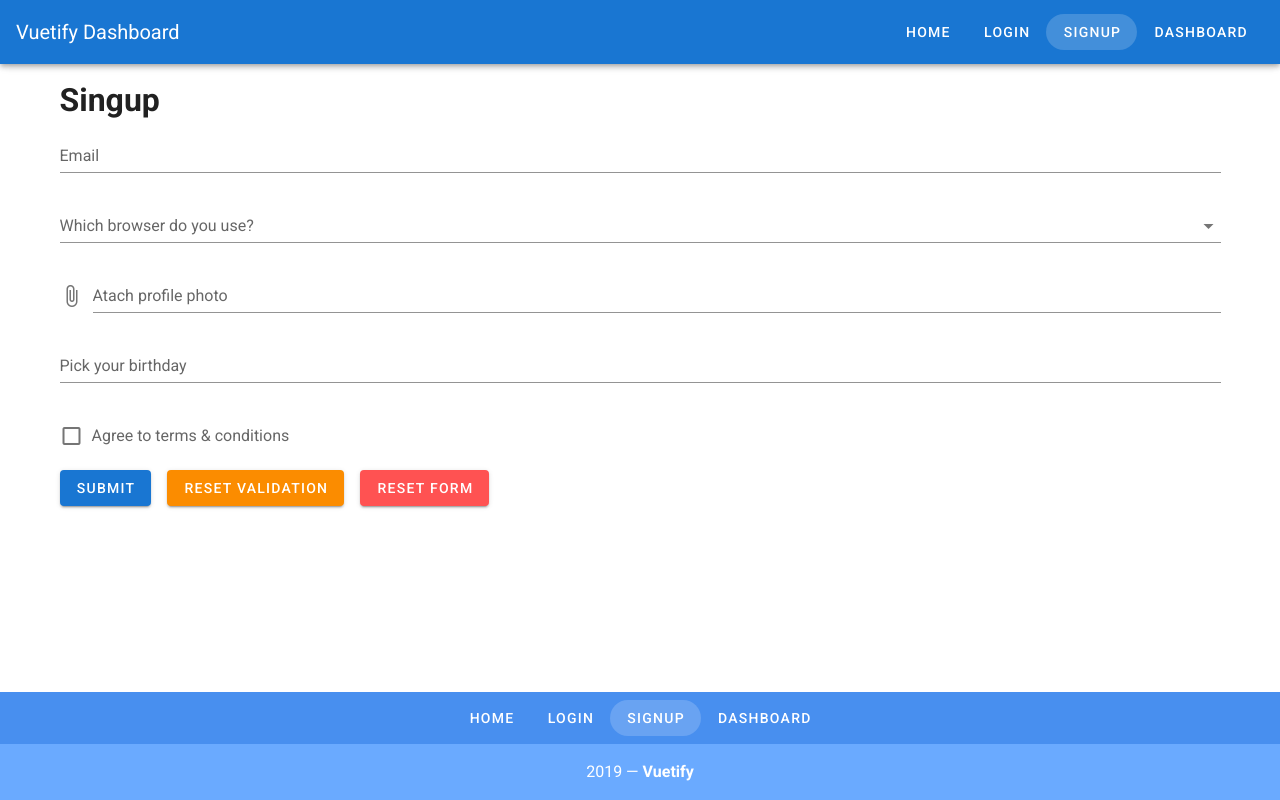
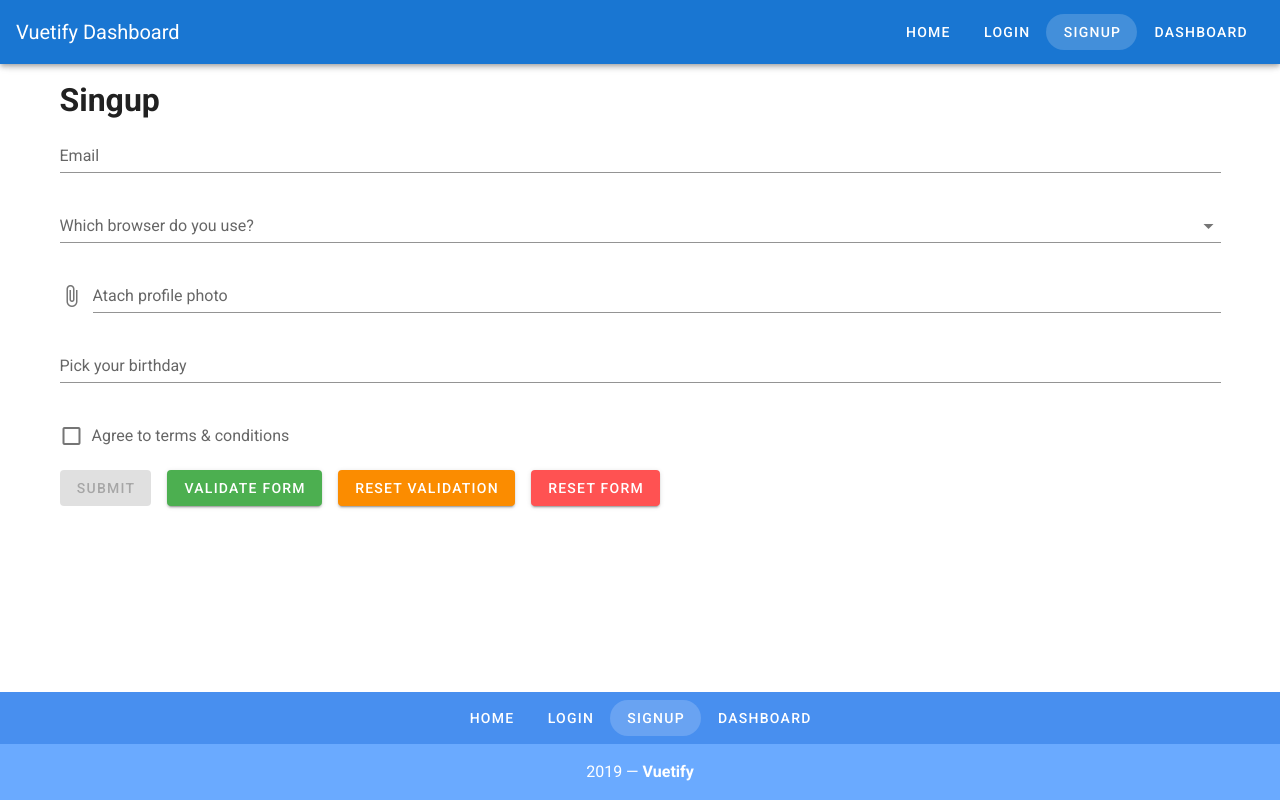
Before and after one commit to mindfulengr/vue-mastery-lessons, a Vue app in the folder beautify-with-vuetify/vuetify-dashboard/: page /signup in a window 1280 px wide. Built offline with nearby package versions, Linux system fonts and the light colour scheme.

Commit message:
add button for manual form validation

```diff
--- a/beautify-with-vuetify/vuetify-dashboard/src/views/Signup.vue
+++ b/beautify-with-vuetify/vuetify-dashboard/src/views/Signup.vue
@@ -25,7 +25,8 @@
             v-model="agreeToTerms"
             :rules="agreeToTermsRules"
           ></v-checkbox>
-          <v-btn class="mr-4" type="submit" color="primary">Submit</v-btn>
+          <v-btn class="mr-4" type="submit" color="primary" :disabled="!formValidity">Submit</v-btn>
+          <v-btn class="mr-4" color="success" @click="validateForm">Validate Form</v-btn>
           <v-btn class="mr-4" @click="resetValidation" color="warning">Reset Validation</v-btn>
           <v-btn @click="resetForm" color="error">Reset Form</v-btn>
         </v-form>
@@ -39,6 +40,7 @@ export default {
   data: () => ({
     menu: false,
     agreeToTerms: false,
+    formValidity: false,
     agreeToTermsRules: [
       v =>
         !!v ||
@@ -63,6 +65,9 @@ export default {
     },
     resetForm() {
       this.$refs.signUpForm.reset();
+    },
+    validateForm() {
+      this.$refs.signUpForm.validate();
     }
   }
 };
```
